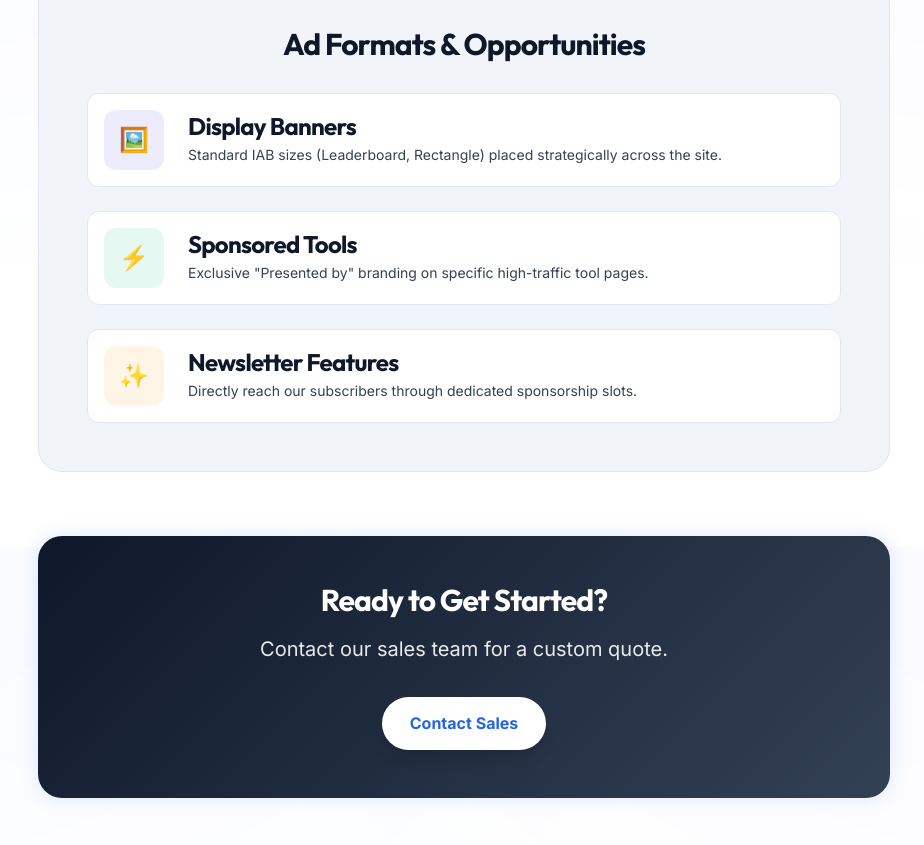
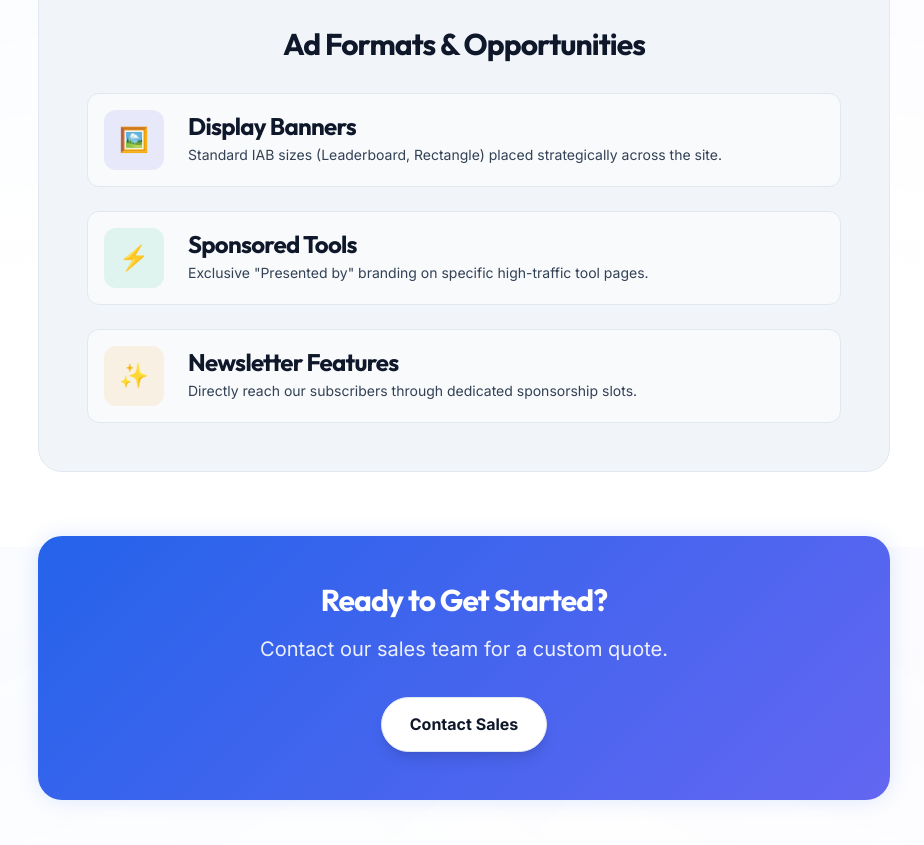
Before and after one commit to DaniyalAliSajid/tools-repository, a Next.js app: page /advertise in a window 1280 px wide. Shown: the part 1053-1898 px from the top of the page, without its empty margins (176-1100 px from the left). Built offline with nearby package versions, Linux system fonts and the light colour scheme.

Commit message:
fix(ui): remove hardcoded white backgrounds from advertise and contact pages

```diff
--- a/src/app/advertise/page.tsx
+++ b/src/app/advertise/page.tsx
@@ -54,21 +54,21 @@ export default function AdvertisePage() {
             <section style={{ background: 'var(--color-surface-alt)', padding: 'var(--space-12)', borderRadius: 'var(--radius-2xl)', border: '1px solid var(--color-border)', marginBottom: 'var(--space-16)' }}>
                 <h2 style={{ fontSize: 'var(--fs-2xl)', fontWeight: 'var(--fw-bold)', marginBottom: 'var(--space-8)', textAlign: 'center' }}>Ad Formats & Opportunities</h2>
                 <div style={{ display: 'grid', gap: 'var(--space-6)' }}>
-                    <div style={{ display: 'flex', alignItems: 'center', gap: 'var(--space-6)', padding: 'var(--space-4)', background: 'white', borderRadius: 'var(--radius-lg)', border: '1px solid var(--color-border)' }}>
+                    <div style={{ display: 'flex', alignItems: 'center', gap: 'var(--space-6)', padding: 'var(--space-4)', background: 'var(--color-surface)', borderRadius: 'var(--radius-lg)', border: '1px solid var(--color-border)' }}>
                         <div style={{ width: '60px', height: '60px', background: 'rgba(79, 70, 229, 0.1)', borderRadius: '12px', display: 'flex', alignItems: 'center', justifyContent: 'center', fontSize: '24px' }}>🖼️</div>
                         <div>
                             <h4 style={{ fontWeight: 'var(--fw-bold)', marginBottom: 'var(--space-1)' }}>Display Banners</h4>
                             <p style={{ fontSize: 'var(--fs-sm)', color: 'var(--color-text-secondary)' }}>Standard IAB sizes (Leaderboard, Rectangle) placed strategically across the site.</p>
                         </div>
                     </div>
-                    <div style={{ display: 'flex', alignItems: 'center', gap: 'var(--space-6)', padding: 'var(--space-4)', background: 'white', borderRadius: 'var(--radius-lg)', border: '1px solid var(--color-border)' }}>
+                    <div style={{ display: 'flex', alignItems: 'center', gap: 'var(--space-6)', padding: 'var(--space-4)', background: 'var(--color-surface)', borderRadius: 'var(--radius-lg)', border: '1px solid var(--color-border)' }}>
                         <div style={{ width: '60px', height: '60px', background: 'rgba(16, 185, 129, 0.1)', borderRadius: '12px', display: 'flex', alignItems: 'center', justifyContent: 'center', fontSize: '24px' }}>⚡</div>
                         <div>
                             <h4 style={{ fontWeight: 'var(--fw-bold)', marginBottom: 'var(--space-1)' }}>Sponsored Tools</h4>
                             <p style={{ fontSize: 'var(--fs-sm)', color: 'var(--color-text-secondary)' }}>Exclusive "Presented by" branding on specific high-traffic tool pages.</p>
                         </div>
                     </div>
-                    <div style={{ display: 'flex', alignItems: 'center', gap: 'var(--space-6)', padding: 'var(--space-4)', background: 'white', borderRadius: 'var(--radius-lg)', border: '1px solid var(--color-border)' }}>
+                    <div style={{ display: 'flex', alignItems: 'center', gap: 'var(--space-6)', padding: 'var(--space-4)', background: 'var(--color-surface)', borderRadius: 'var(--radius-lg)', border: '1px solid var(--color-border)' }}>
                         <div style={{ width: '60px', height: '60px', background: 'rgba(245, 158, 11, 0.1)', borderRadius: '12px', display: 'flex', alignItems: 'center', justifyContent: 'center', fontSize: '24px' }}>✨</div>
                         <div>
                             <h4 style={{ fontWeight: 'var(--fw-bold)', marginBottom: 'var(--space-1)' }}>Newsletter Features</h4>
@@ -78,13 +78,13 @@ export default function AdvertisePage() {
                 </div>
             </section>
 
-            <section style={{ textAlign: 'center', padding: 'var(--space-12)', background: 'var(--grad-text)', borderRadius: 'var(--radius-2xl)', color: 'white', boxShadow: 'var(--shadow-glow)' }}>
+            <section style={{ textAlign: 'center', padding: 'var(--space-12)', background: 'var(--grad-primary)', borderRadius: 'var(--radius-2xl)', color: 'white', boxShadow: 'var(--shadow-glow)' }}>
                 <h2 style={{ fontSize: 'var(--fs-2xl)', fontWeight: 'var(--fw-bold)', marginBottom: 'var(--space-4)', color: 'inherit' }}>Ready to Get Started?</h2>
                 <p style={{ fontSize: 'var(--fs-lg)', marginBottom: 'var(--space-8)', opacity: 0.9, color: 'inherit' }}>
                     Contact our sales team for a custom quote.
                 </p>
                 <div style={{ display: 'flex', justifyContent: 'center', gap: 'var(--space-4)', flexWrap: 'wrap' }}>
-                    <Link href="/contact" style={{ padding: '14px 28px', background: 'white', color: 'var(--color-primary)', borderRadius: 'var(--radius-full)', fontWeight: 'var(--fw-bold)', textDecoration: 'none', boxShadow: 'var(--shadow-lg)' }}>
+                    <Link href="/contact" className="btn btn--secondary" style={{ padding: '14px 28px', borderRadius: 'var(--radius-full)', fontWeight: 'var(--fw-bold)', textDecoration: 'none', boxShadow: 'var(--shadow-lg)' }}>
                         Contact Sales
                     </Link>
                 </div>
--- a/src/app/contact/page.tsx
+++ b/src/app/contact/page.tsx
@@ -57,7 +57,7 @@ export default function ContactPage() {
                         <div style={{
                             width: '48px',
                             height: '48px',
-                            background: 'var(--grad-text)',
+                            background: 'var(--grad-primary)',
                             borderRadius: '12px',
                             display: 'flex',
                             alignItems: 'center',
@@ -100,7 +100,7 @@ export default function ContactPage() {
                         <div style={{
                             width: '48px',
                             height: '48px',
-                            background: 'white',
+                            background: 'var(--color-surface-alt)',
                             borderRadius: '12px',
                             display: 'flex',
                             alignItems: 'center',
```
